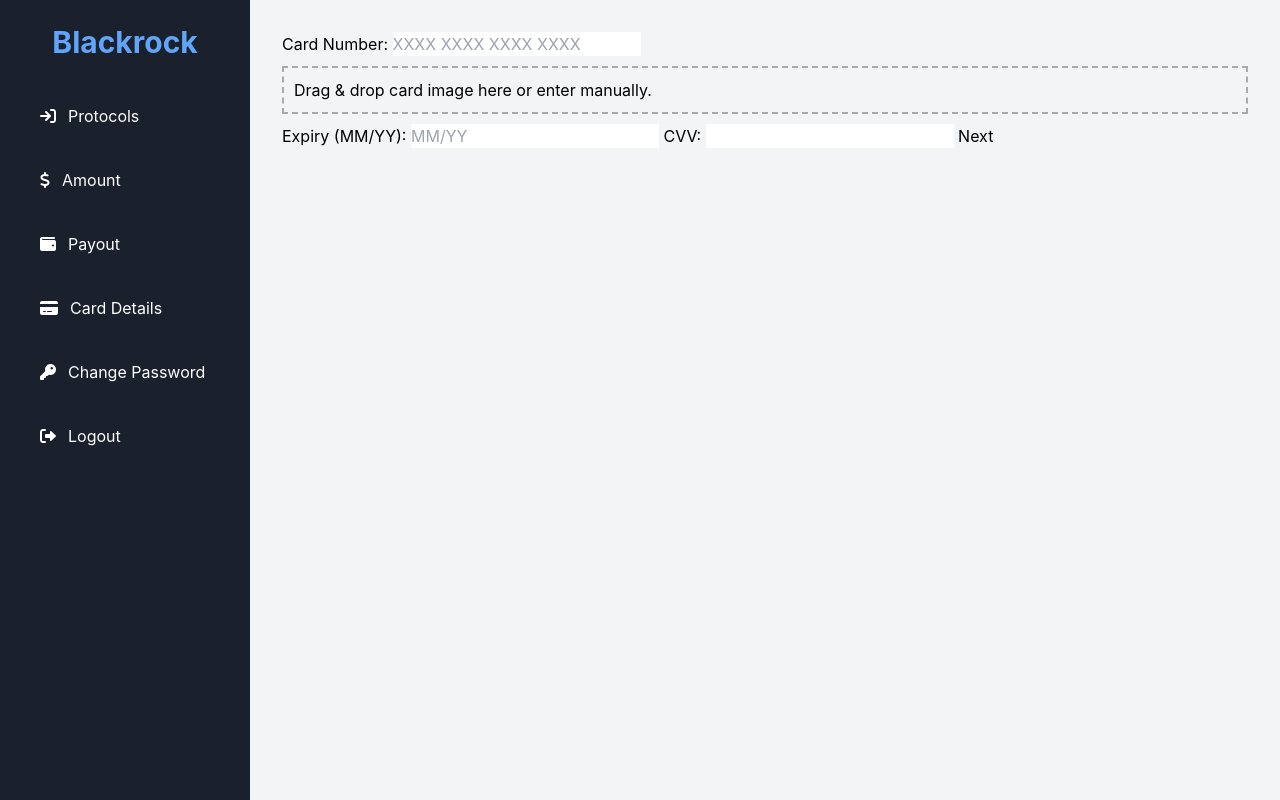
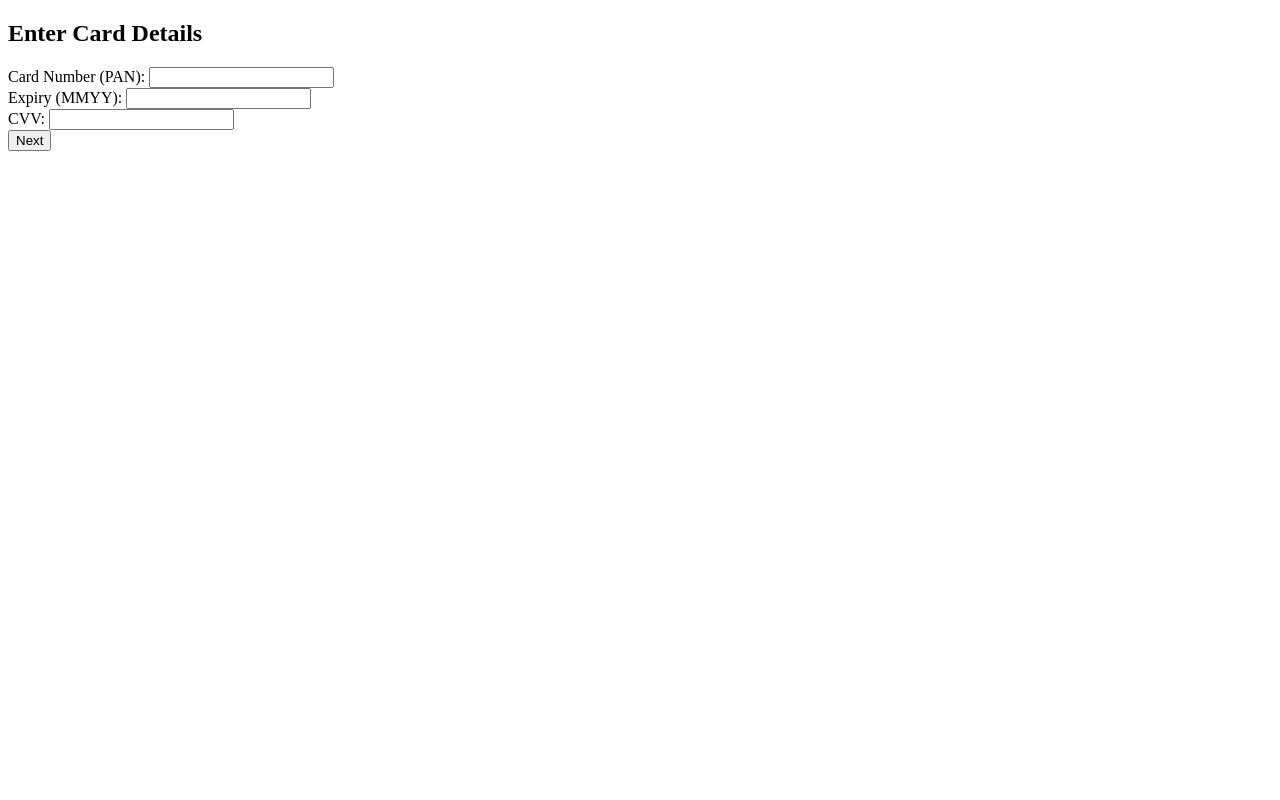
Before and after one commit to Lloydsgit/morgan, a Flask app: page /card in a window 1280 px wide. Run offline with Flask 3, Linux system fonts and the light colour scheme; the visitor is signed in with stand-in values (Sample User, id 1); some libraries are stand-ins or nearby versions.

Commit message:
Update card.html

```diff
--- a/templates/card.html
+++ b/templates/card.html
@@ -1,18 +1,13 @@
-{% extends "base.html" %}
-{% block content %}
-<form method="POST" enctype="multipart/form-data" action="{{ url_for('card') }}" class="form-wrap">
-    <label>Card Number:</label>
-    <input type="text" name="pan" maxlength="19" placeholder="XXXX XXXX XXXX XXXX" required>
-    <div id="drop_zone" style="border: 2px dashed #aaa; padding: 10px; margin: 10px 0;">
-        Drag & drop card image here or enter manually.
-    </div>
-    <label>Expiry (MM/YY):</label>
-    <input type="text" name="expiry" maxlength="5" placeholder="MM/YY" pattern="\d{2}/\d{2}" required>
-    <label>CVV:</label>
-    <input type="text" name="cvv" maxlength="4" required>
+<!DOCTYPE html>
+<html>
+<head><title>Card Details</title></head>
+<body>
+  <h2>Enter Card Details</h2>
+  <form method="post">
+    Card Number (PAN): <input type="text" name="pan"><br>
+    Expiry (MMYY): <input type="text" name="expiry"><br>
+    CVV: <input type="text" name="cvv"><br>
     <button type="submit">Next</button>
-</form>
-<script>
-    // Optionally add JS for drag-and-drop to fill the card number
-</script>
-{% endblock %}
+  </form>
+</body>
+</html>
```
